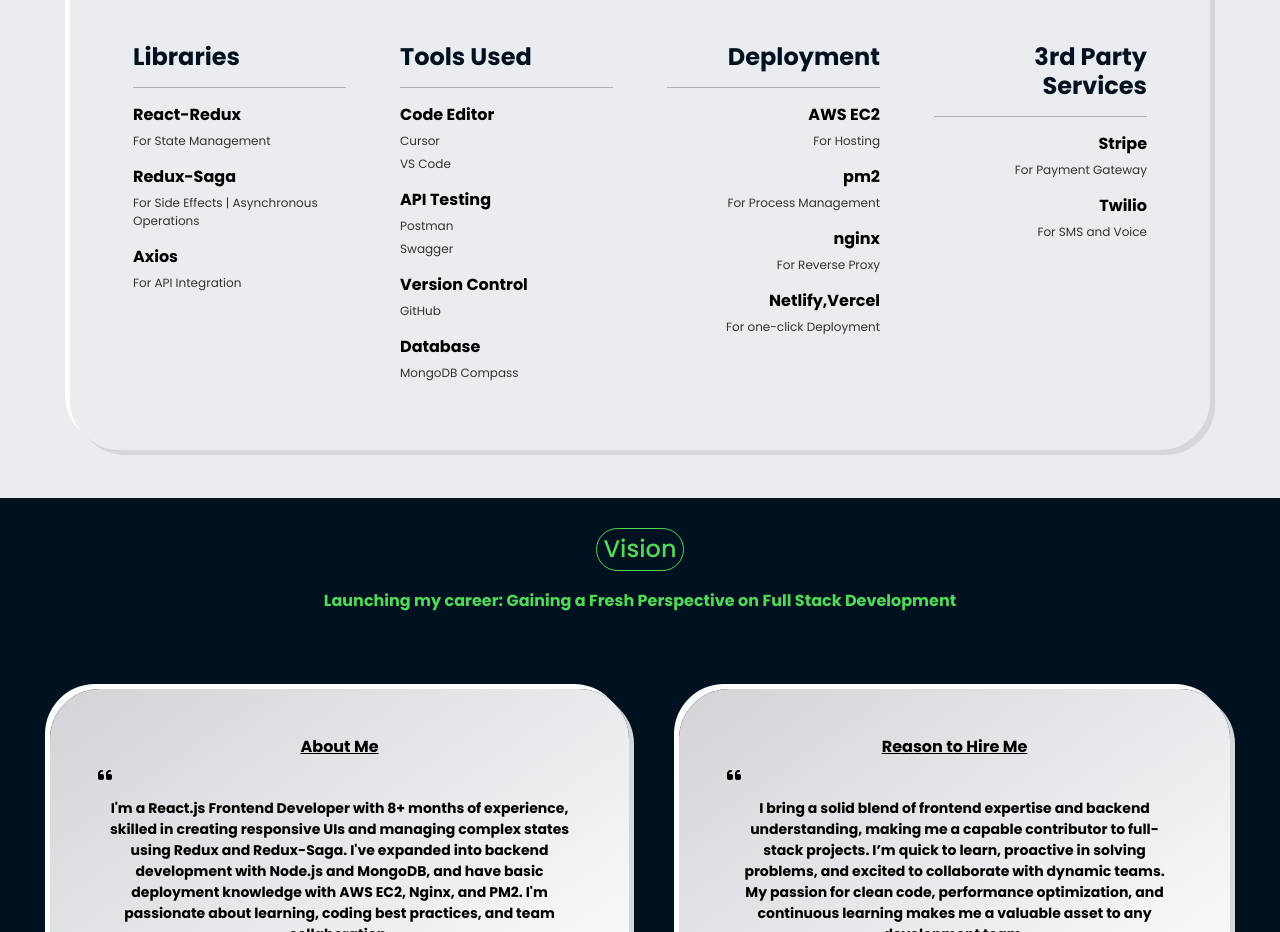
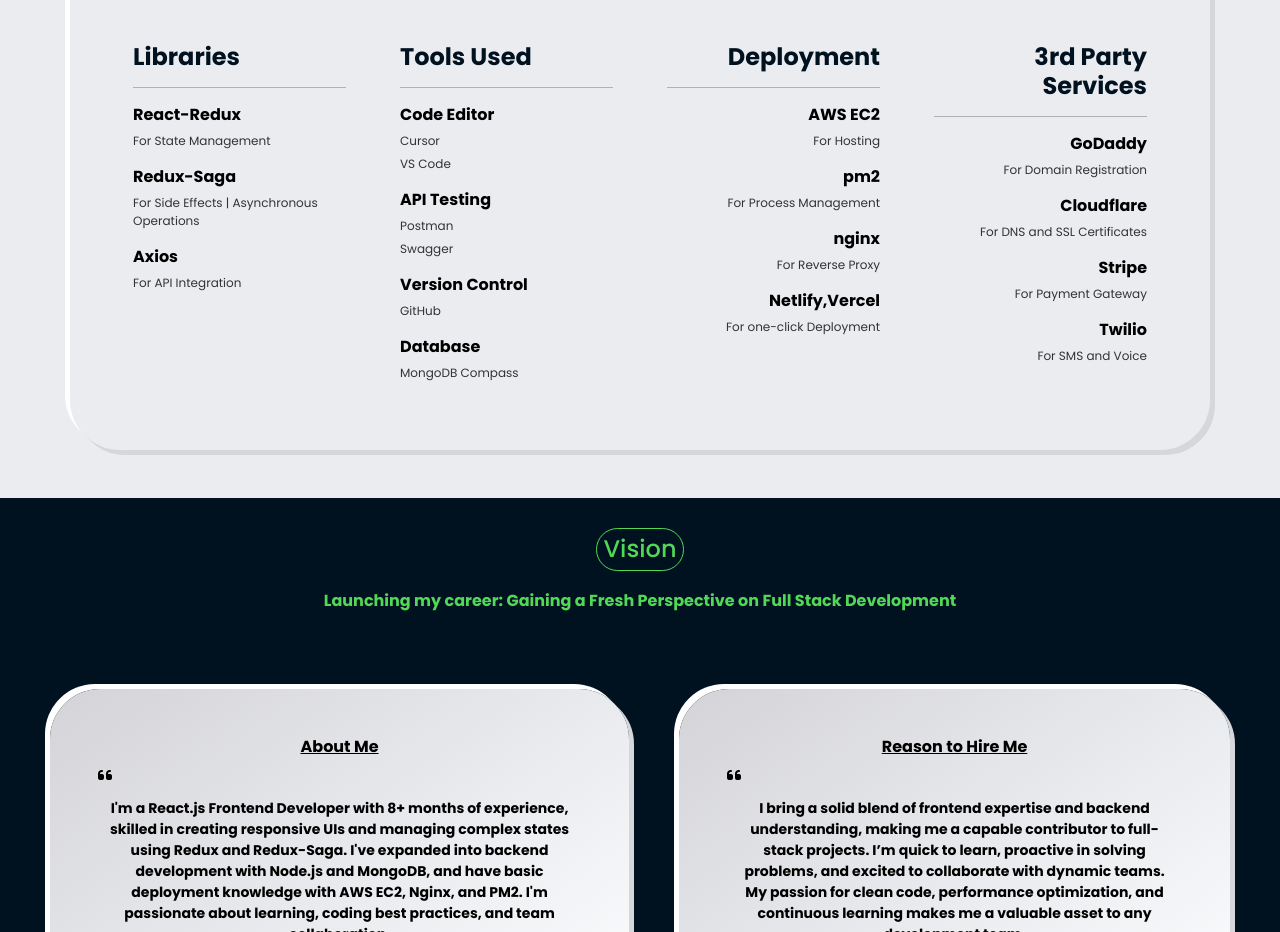
Before and after one commit to josephsamimmanuel/My-Portfolio, a React (Create React App) app: page / in a window 1280 px wide. Shown: the part 2600-3532 px from the top of the page. Built offline with nearby package versions, Linux system fonts and the light colour scheme.

Commit message:
Add 3rd Party Services section to Home page, detailing GoDaddy, Cloudflare, Stripe, and Twilio with descriptions for each service.

```diff
--- a/src/pages/Home.jsx
+++ b/src/pages/Home.jsx
@@ -193,6 +193,10 @@
             <div className=' text-end'>
               <h3 className='font-bold'>3rd Party Services</h3>
               <hr />
+              <span>GoDaddy</span>
+              <p className='font-size'>For Domain Registration</p>
+              <span>Cloudflare</span>
+              <p className='font-size'>For DNS and SSL Certificates</p>
               <span>Stripe</span>
               <p className='font-size'>For Payment Gateway</p>
               <span>Twilio</span>
```
